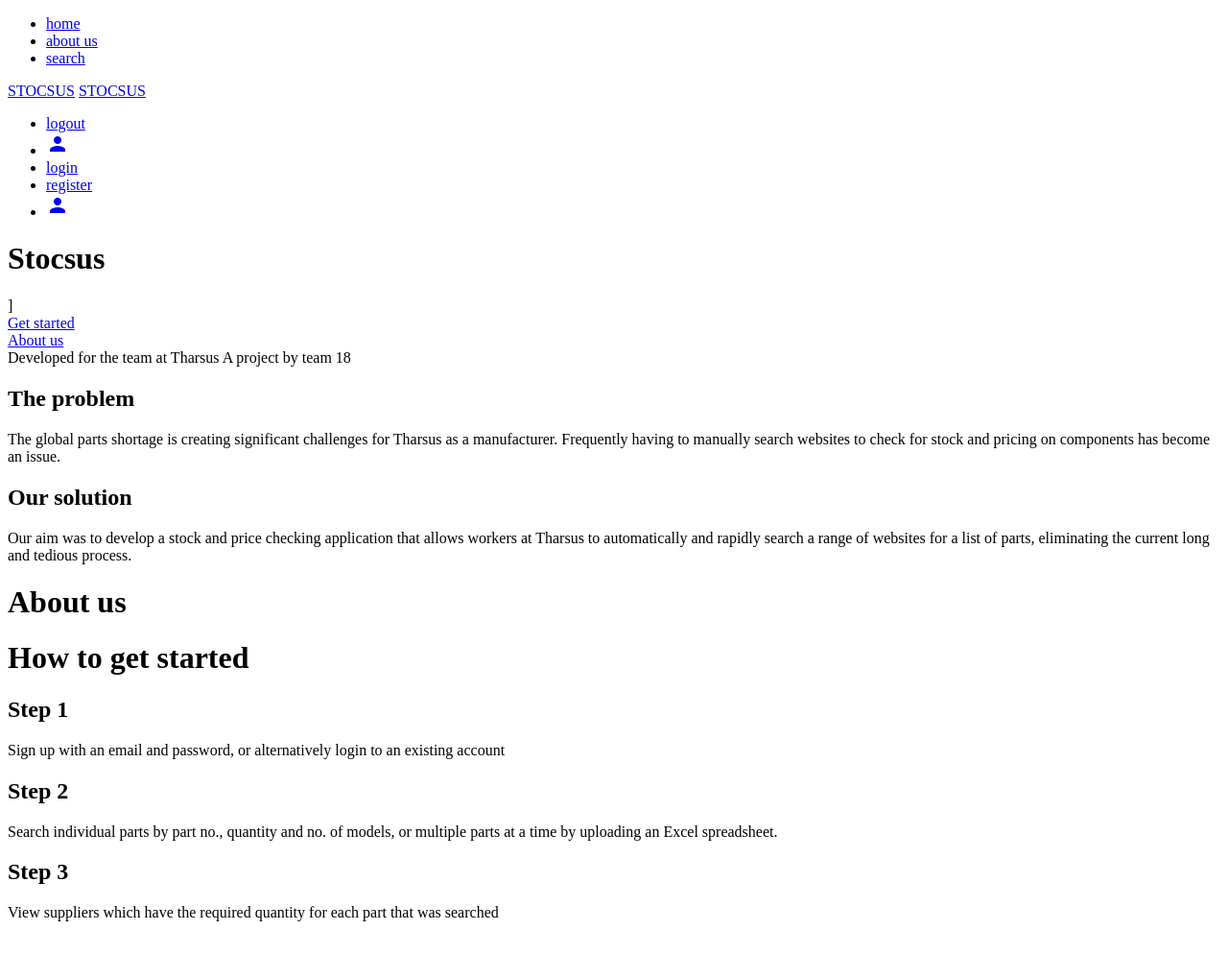
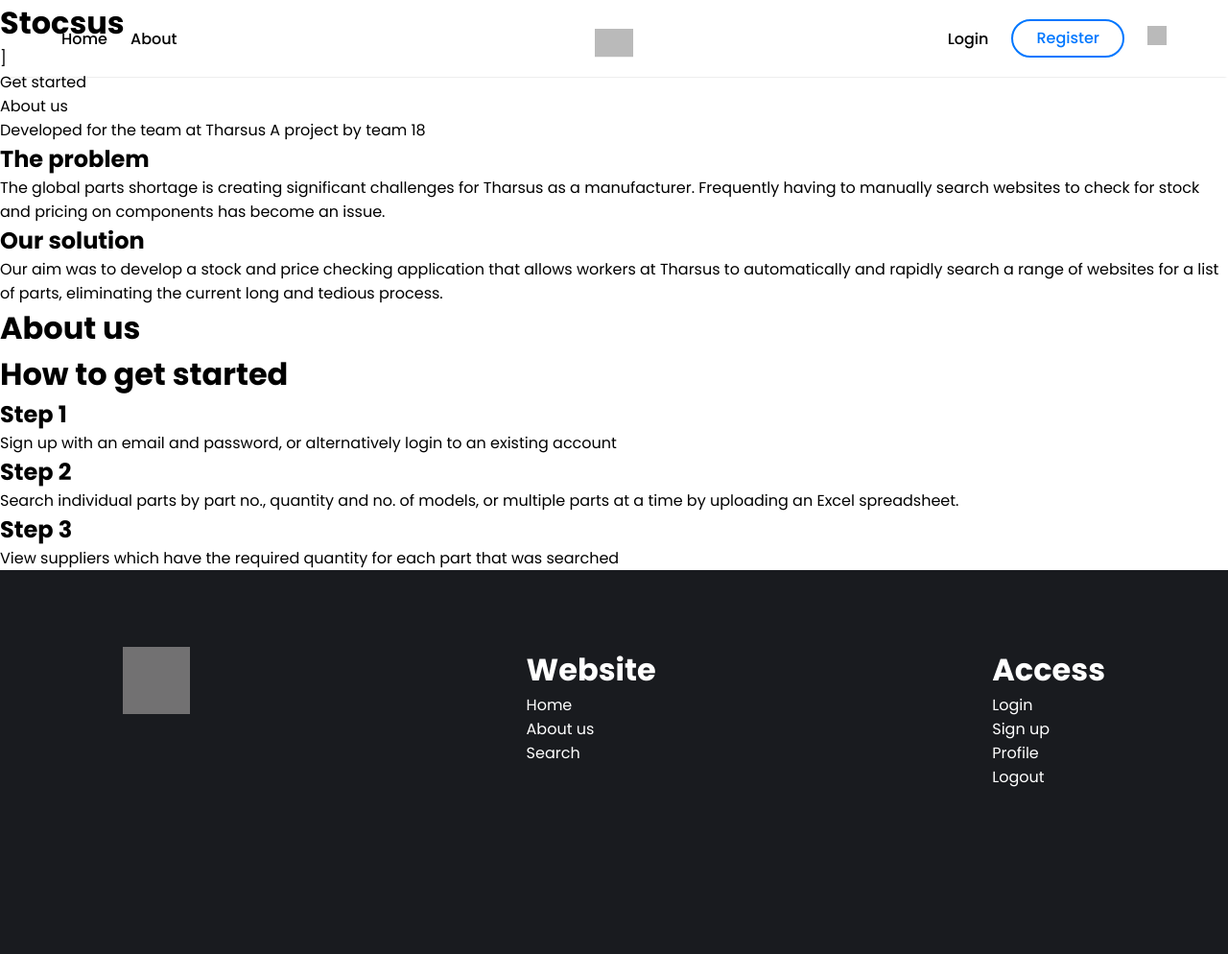
Before and after one commit to tomalexsmith/Stocsus, a Flask app: page / in a window 1280 px wide. Shown: the whole page at 96% size. Before the commit the page ends 960 px from the top, so only its background shows below. Run offline with Flask 2, Linux system fonts and the light colour scheme; grey boxes are pictures that could not be loaded.

Commit message:
Create base.css
Created base.css and updated base.html accordingly to fit with the design.

```diff
--- /dev/null
+++ b/static/css/base.css
@@ -0,0 +1,193 @@
+*{
+    margin: 0;
+    list-style: none;
+    padding: 0;
+    box-sizing: border-box;
+    scroll-behavior: smooth;
+    text-decoration: none;
+    list-style: none;
+    font-family: Poppins, sans-serif;
+    -ms-overflow-style: none;
+    scrollbar-width: none;
+}
+
+*::-webkit-scrollbar{
+    display: none;
+}
+
+
+html{
+    font-family: Poppins, sans-serif;
+    font-size: 1rem;
+}
+
+
+header{
+    z-index: 1000;
+    position: absolute;
+    overflow: hidden;
+    width: 100%;
+
+}
+
+header *{
+    /*align-items: center;*/
+
+}
+
+.navbar_container{
+    display: flex;
+    justify-content: space-between;
+    align-items: center;
+    height: 5rem;
+    text-decoration: none;
+    width: 100vw;
+    margin-bottom: 1rem;
+    font-size: 1rem;
+    overflow: hidden;
+    box-shadow: 0 2px 2px -2px rgb(0 0 0 / 20%);
+}
+
+.navbar_container ul{
+    display: flex;
+    justify-content: space-between;
+    align-items: center;
+    font-weight: 500;
+
+}
+
+.navbar_container ul li, a{
+    cursor: pointer;
+    color: black;
+}
+
+.nav_left{
+    margin-left: 5vw;
+}
+
+.nav_left a{
+    position: relative;
+}
+
+.login_link{
+    position: relative;
+}
+
+.nav_left a:after, .login_link:after{
+    content: '';
+    position: absolute;
+    height: 2px;
+    width: 0%;
+    background: black;
+    bottom: -4px;
+    left: 50%;
+    transition: ease .5s;
+}
+.nav_left a:hover:after, .login_link:hover:after{
+    width: 100%;
+    left: 0;
+}
+
+.nav_right{
+    margin-right: 5vw;
+}
+
+.nav_left li{
+    margin-right: 1.5rem;
+}
+.navbar_logo{
+    position: absolute;
+    left: 50%;
+    top: 50%;
+    transform: translate(-50%, -50%);
+}
+
+.navbar_logo img{
+    filter: invert(0%) sepia(93%) saturate(0%) hue-rotate(284deg) brightness(96%) contrast(107%);
+    width: 2.5rem;
+    transition: 0.5s ease;
+}
+
+.nav_right li{
+    margin-left: 1.5rem;
+    align-items: center;
+}
+
+.nav_right li:last-child img{
+    filter: invert(0%) sepia(93%) saturate(0%) hue-rotate(284deg) brightness(96%) contrast(107%);
+    width: 20px;
+    height: 20px;
+    align-items: center;
+    /*transform: scale(1.4);*/
+
+}
+
+
+.register_button{
+    background: transparent;
+    border: 2px solid #0077FF;
+    padding: .4rem 1.5rem;
+    border-radius: 100px;
+    transition: ease .5s;
+    color: #0077FF;
+}
+
+.register_button:hover{
+    color: white;
+    background: #0077FF;
+}
+.register_button:active{
+}
+
+
+/*FOOTER SECTION*/
+
+.foot_container{
+    height: 50vh;
+    background-color: #191B1F;
+    overflow: hidden;
+    padding-right: 10vw;
+    padding-left: 10vw;
+    padding-top: 10vh;
+}
+.foot_content{
+    display: flex;
+    width: 100%;
+    justify-content: space-between;
+    color: white;
+}
+
+.foot_container img{
+    filter: invert(99%) sepia(8%) saturate(41%) hue-rotate(264deg) brightness(114%) contrast(100%);
+    width: 70px;
+    height: 70px;
+}
+
+
+
+/*.nav_right li:nth-child(2):active{*/
+/*    transform: scale(0.95);*/
+/*}*/
+
+/*.hover{*/
+/*    position: relative;*/
+/*}*/
+
+/*.hover::after{*/
+/*    display: block;*/
+/*    position: absolute;*/
+/*    width: 100%;*/
+/*    height: 1px;*/
+/*    content: '';*/
+/*    background: #000000;*/
+/*    bottom: -21px;*/
+/*    transition: ease-in-out .4s;*/
+/*    opacity: 0;*/
+/*}*/
+
+/*.hover:hover::after{*/
+/*    transform: scaleY(5);*/
+/*    transform-origin: bottom;*/
+/*    opacity: 100;*/
+/*    bottom: -20px;*/
+/*}*/
--- a/templates/base.html
+++ b/templates/base.html
@@ -4,46 +4,49 @@
     <meta charset="utf-8">
     <meta http-equiv="X-UA-Compatible" content="IE=edge">
     <meta name="viewport" content="width=device-width, initial-scale=1">
-{#    <link rel="stylesheet" href="{{ url_for('static', filename='css/base.css') }}">#}
+    <link rel="stylesheet" href="{{ url_for('static', filename='css/base.css') }}">
     {% block header %}{% endblock %}
     <link rel="preconnect" href="https://fonts.googleapis.com">
     <link rel="preconnect" href="https://fonts.gstatic.com" crossorigin>
     <link href="https://fonts.googleapis.com/css2?family=Poppins:ital,wght@0,100;0,200;0,300;0,400;0,500;0,600;0,700;0,800;0,900;1,100;1,200;1,300;1,400;1,500;1,600;1,700;1,800;1,900&display=swap" rel="stylesheet">
-    <link href="https://fonts.googleapis.com/icon?family=Material+Icons" rel="stylesheet">
-</head>
+    <link href="https://fonts.googleapis.com/css2?family=Open+Sans:wght@300;400;500;600;700;800&display=swap" rel="stylesheet"></head>
 
 <body>
 
     <header>
         <div class="navbar_container">
             <ul class="nav_left">
-                <li class="hover"><a href="{{ url_for('index') }}">home</a></li>
-                <li class="hover"><a href="#about">about us</a></li>
-                {#% if current_user.is_authenticated %#}
-                    <li class="hover"><a href="{{ url_for('search_blueprint.search') }}">search</a></li>
-                {#%  endif %#}
+                <li class="hover"><a href="{{ url_for('index') }}">Home</a></li>
+                <li class="hover"><a href="{{ url_for('index') }}#about">About</a></li>
+                {% if current_user.is_authenticated %}
+                    <li class="hover"><a href="{{ url_for('search_blueprint.search') }}">Search</a></li>
+                {%  endif %}
                 {#<li class="hover"><a href="{{ url_for('users.faq') }}">faq</a></li>#}
             </ul>
             <div class="logo">
-                {#% if current_user.is_authenticated %#}
-                    <a href="{{ url_for('search_blueprint.search') }}">STOCSUS</a>
-                {#% else %#}
-                    <a href="{{ url_for('index') }}">STOCSUS</a>
-                {#%  endif %#}
+                {% if current_user.is_authenticated %}
+                    <a href="{{ url_for('search_blueprint.search') }}">
+                        <img src="{{ url_for('static', filename='icons/stocsus.svg') }}" alt="logo">
+                    </a>
+                {% else %}
+                    <a class="navbar_logo" href="{{ url_for('index') }}">
+                        <img src="{{ url_for('static', filename='icons/stocsus.svg') }}" alt="logo">
+                    </a>
+                {%  endif %}
             </div>
             <ul class="nav_right">
-                {#% if current_user.is_authenticated %#}
-                    <li><a href="{{ url_for('users.logout') }}">logout</a></li>
+                {% if current_user.is_authenticated %}
+                    <li><a href="{{ url_for('users.logout') }}">Logout</a></li>
                     <li><a href="{{ url_for('users.profile') }}">
                         <span class="material-icons">person</span>
                     </a></li>
-                {#% else %#}
-                    <li><a href="{{ url_for('users.login') }}">login</a></li>
-                    <li><a href="{{ url_for('users.register') }}">register</a></li>
+                {% else %}
+                    <li><a class="login_link" href="{{ url_for('users.login') }}">Login</a></li>
+                    <li><a class="register_button" href="{{ url_for('users.register') }}">Register</a></li>
                     <li><a href="{{ url_for('users.login') }}">
-                        <span class="material-icons">person</span>
+                        <img src="{{ url_for('static', filename='icons/person-fill.png') }}" alt="logo">
                     </a></li>
-                {#% endif %#}
+                {% endif %}
             </ul>
         </div>
 
@@ -52,7 +55,24 @@
 {% block content %}{% endblock %}
 
 <footer>
-
+    <div class="foot_container">
+        <div class="foot_content">
+            <img src="{{ url_for('static', filename='icons/stocsus.svg') }}" alt="logo">
+            <div class="website">
+                <h1>Website</h1>
+                <p>Home</p>
+                <p>About us</p>
+                <p>Search</p>
+            </div>
+            <div class="access">
+                <h1>Access</h1>
+                <p>Login</p>
+                <p>Sign up</p>
+                <p>Profile</p>
+                <p>Logout</p>
+            </div>
+        </div>
+    </div>
 </footer>
 </body>
 
```
